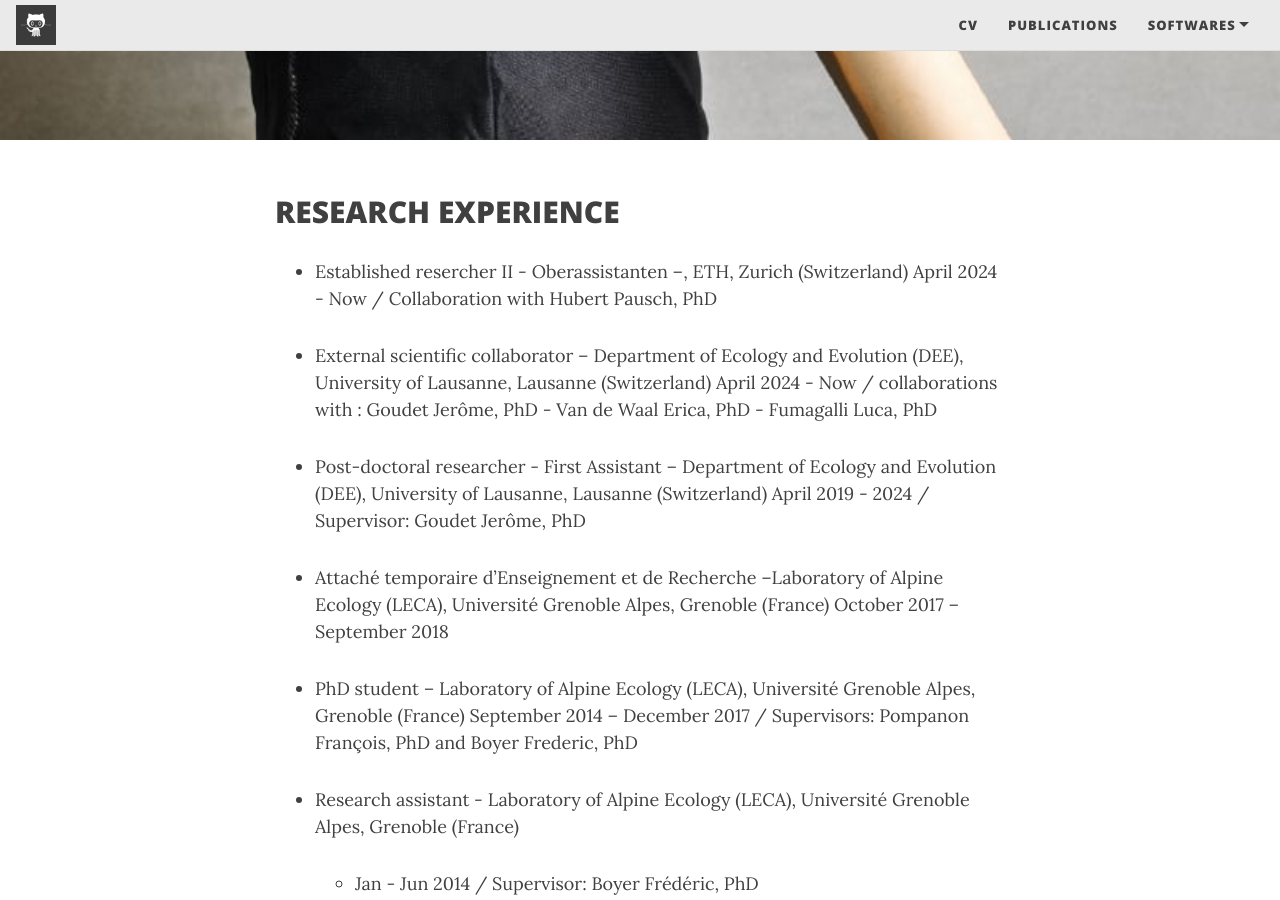
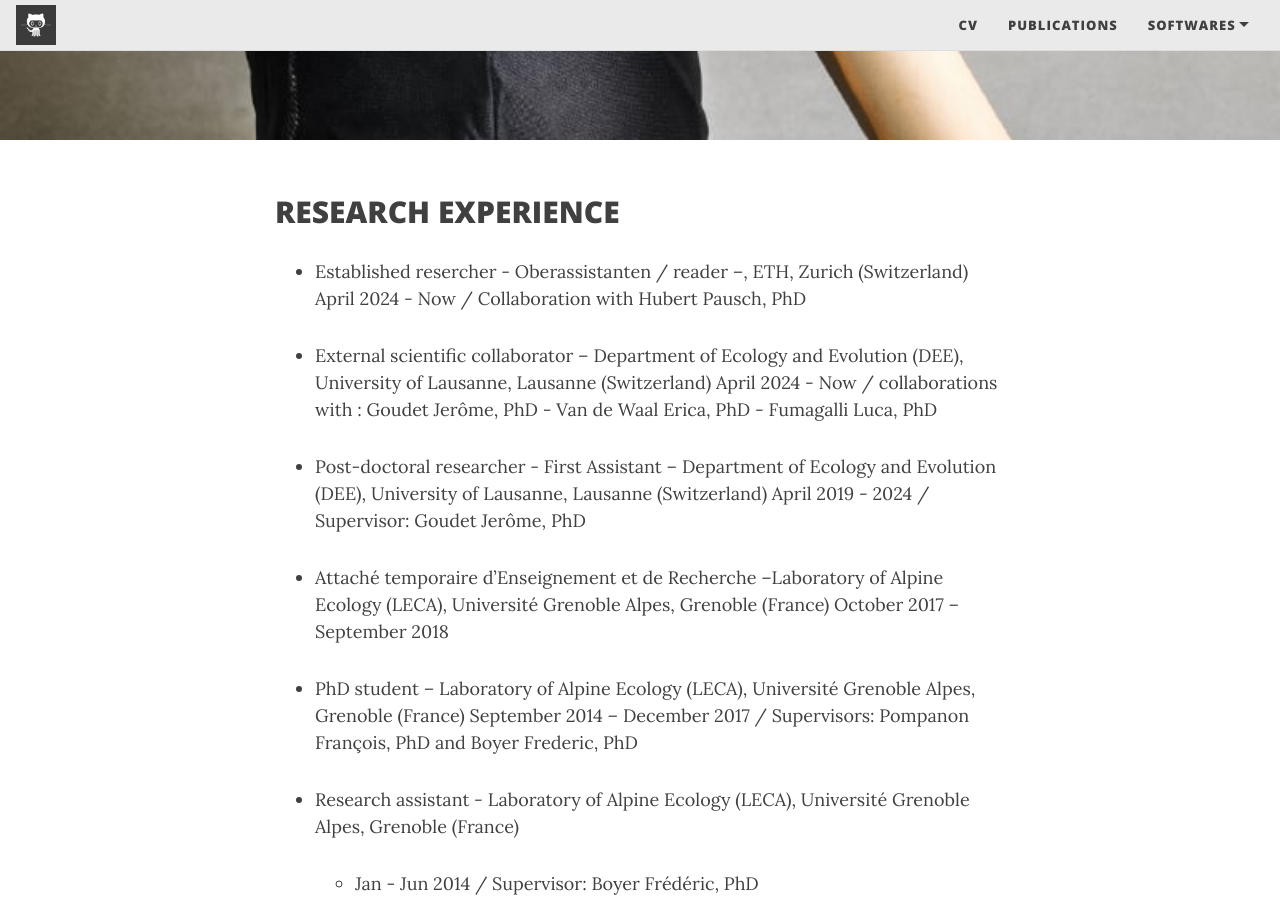
Before and after one commit to cumtr/cumtr.github.io, a Jekyll site: the page built from CV.md, in a window 1280 px wide and 900 px high, scrolled down 405 px. Built offline with Jekyll 4.4.1, drawn with Linux system fonts in a browser that asks for light colours; nearby versions of some CDN libraries.

Commit message:
Update CV.md

```diff
--- a/CV.md
+++ b/CV.md
@@ -8,7 +8,7 @@ share-img: /assets/img/GraduationCap_1.jpg
 
 ## RESEARCH EXPERIENCE
 
-- Established resercher II - Oberassistanten –, ETH, Zurich (Switzerland)
+- Established resercher - Oberassistanten / reader –, ETH, Zurich (Switzerland)
 	April 2024 - Now / Collaboration with Hubert Pausch, PhD
 
 - External scientific collaborator – Department of Ecology and Evolution (DEE), University of Lausanne, Lausanne (Switzerland)
```
